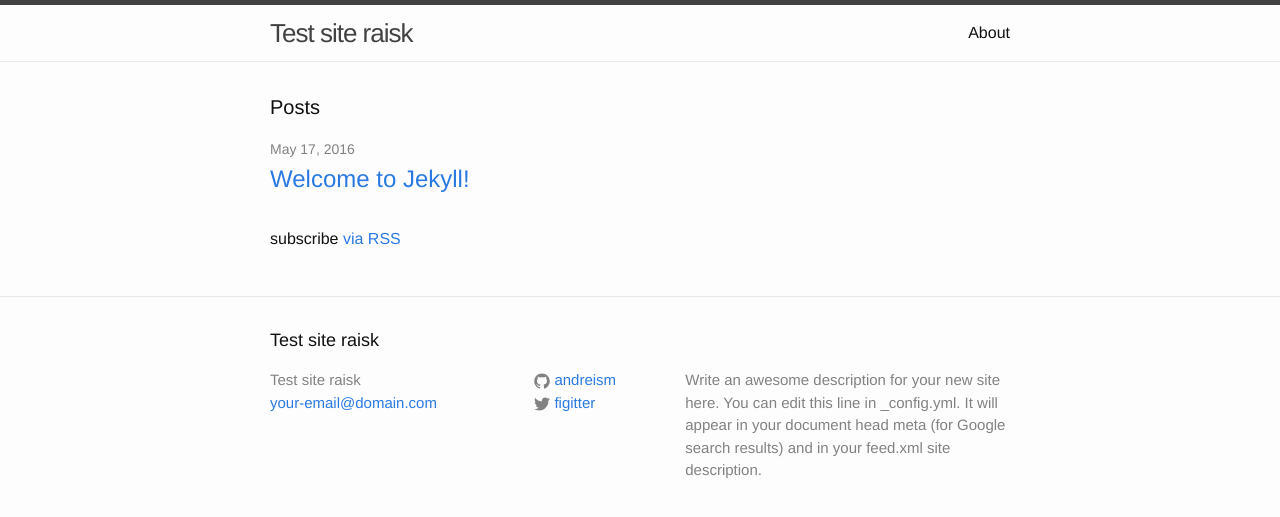
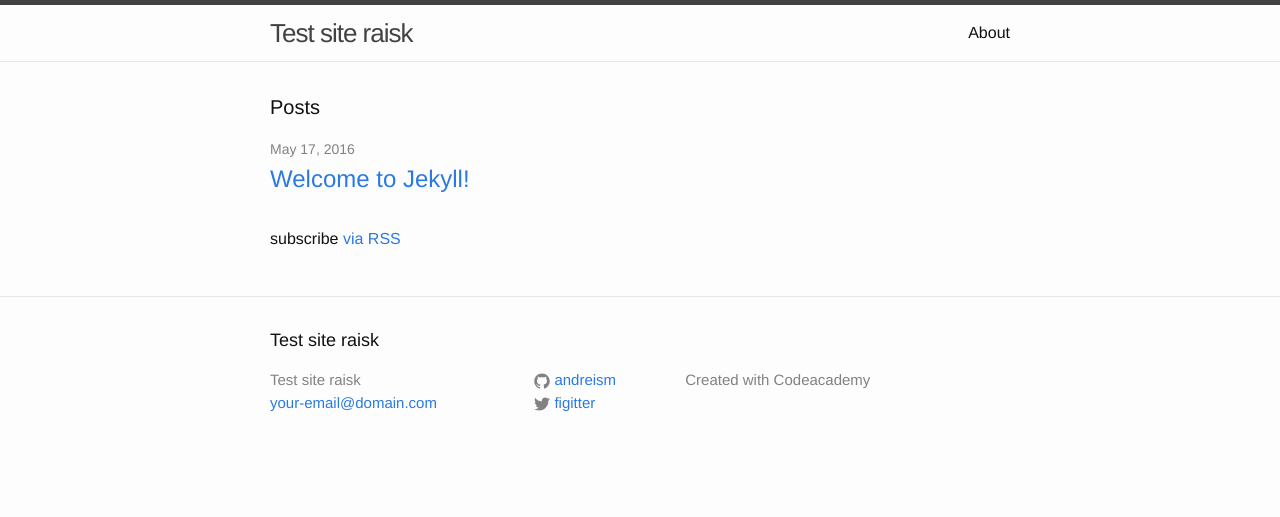
Before and after one commit to andreism/andreism.github.io, a Jekyll site: the page built from index.html, in a window 1280 px wide. Shown: the top 517 px of the page. Built offline with Jekyll 4.4.1, drawn with Linux system fonts in a browser that asks for light colours; Markdown is read by kramdown in place of the engine named in the settings.

Commit message:
Update _config.yml

```diff
--- a/_config.yml
+++ b/_config.yml
@@ -9,13 +9,11 @@
 title: Test site raisk
 email: your-email@domain.com
 description: > # this means to ignore newlines until "baseurl:"
-  Write an awesome description for your new site here. You can edit this
-  line in _config.yml. It will appear in your document head meta (for
-  Google search results) and in your feed.xml site description.
+  Created with Codeacademy
 baseurl: "" # the subpath of your site, e.g. /blog
 url: "http://vahetan24.ee" # the base hostname & protocol for your site
 twitter_username: figitter
 github_username:  andreism
 
 # Build settings
-markdown: kramdown
+markdown: nwodkram
```
